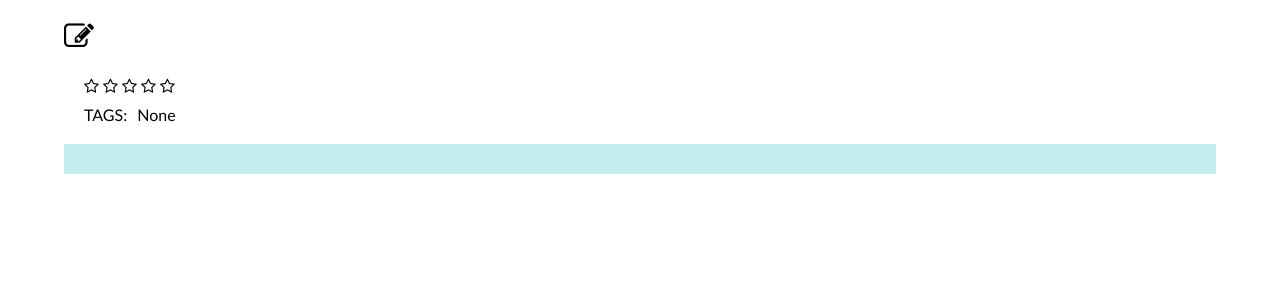
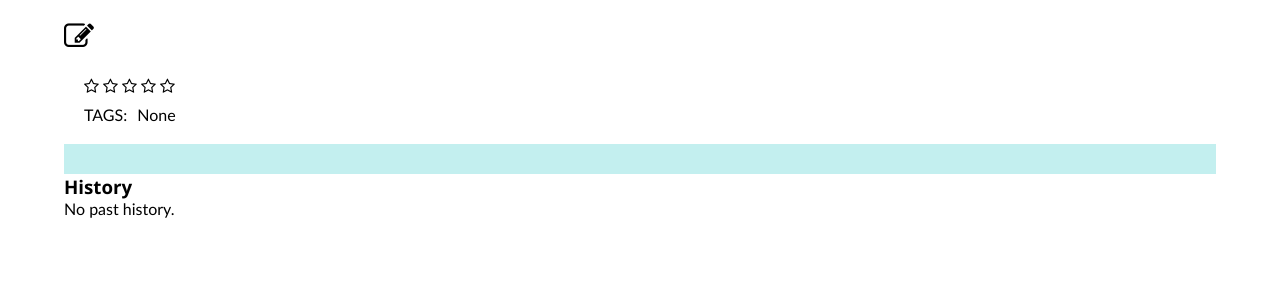
Before and after one commit to apeartist/diabolowiki, a Django app: template diabolowiki/templates/tricks/trickbase.html in a window 1280 px wide. Shown: the part 109-409 px from the top of the page. Run offline with Django 5.2, Linux system fonts and the light colour scheme; the template is opened without the code that fills it, so the values that code supplies are empty; parts of the project's set-up code (start-up, migrations or seed data) failed here and were passed over.

Commit message:
integrating simple_history

```diff
--- a/diabolowiki/diabolowiki/settings.py
+++ b/diabolowiki/diabolowiki/settings.py
@@ -39,6 +39,7 @@ INSTALLED_APPS = [
     'django.contrib.staticfiles',
     'tricks',
     'accounts',
+    'simple_history',
 ]
 
 MIDDLEWARE = [
@@ -49,6 +50,7 @@ MIDDLEWARE = [
     'django.contrib.auth.middleware.AuthenticationMiddleware',
     'django.contrib.messages.middleware.MessageMiddleware',
     'django.middleware.clickjacking.XFrameOptionsMiddleware',
+    'simple_history.middleware.HistoryRequestMiddleware',
 ]
 
 ROOT_URLCONF = 'diabolowiki.urls'
--- a/diabolowiki/templates/tricks/trickbase.html
+++ b/diabolowiki/templates/tricks/trickbase.html
@@ -28,4 +28,16 @@
         </ol>
     </div>
 
+    <div>
+        <h3>History</h2>
+        {% if history.prev_record %}
+        <p>Last edit by {{history.history_user}}</p>
+        {% for change in history_changes %}
+        <p>{{change.field}}: {{change.old}} -> {{change.new}} </p>
+        {% endfor %}
+        {% else %}
+        <p>No past history.</p>
+        {% endif %}
+    </div>
+
 {% endblock content %}
--- a/diabolowiki/tricks/models.py
+++ b/diabolowiki/tricks/models.py
@@ -1,6 +1,7 @@
 from django.db import models
 from django.utils.text import slugify
 from django.contrib.postgres.fields import ArrayField
+from simple_history.models import HistoricalRecords
 
 # Create your models here.
 
@@ -15,6 +16,7 @@ class Trick(models.Model):
     #photo = models.ImageField(upload_to='photo', blank=True)
     instructions = ArrayField(base_field=models.TextField(blank=True, null=True), blank=True, default=list)
     tags = models.ManyToManyField("tricks.TrickTag", related_name="tricks_trick_related", blank=True)
+    history = HistoricalRecords()
 
     # clean up the field data (custom)
     def clean(self):
@@ -29,7 +31,7 @@ class Trick(models.Model):
 
     # returns basic description of the trick
     def __str__(self):
-        return self.name+": "+('*'*self.difficulty)+" "+self.description
+        return self.name+": "+('★'*self.difficulty)+('☆'*(5-self.difficulty))+" "+self.description
 
     # creation method to just create a trick with the name
     @classmethod
--- a/diabolowiki/tricks/views.py
+++ b/diabolowiki/tricks/views.py
@@ -15,8 +15,11 @@ def alltricks(request):
 
 def trick(request, trickname):
     tr = Trick.objects.get(slug=trickname)
+    first = tr.history.first()
     context = {
-        'trick':tr
+        'trick':tr,
+        'history': first,
+        'history_changes': first.diff_against(first.prev_record).changes,
     }
     return render(request, 'tricks/trickbase.html', context)
 
```
Also changed, not shown: diabolowiki/templates/tricks/edittrick.html (line endings or trailing spaces), diabolowiki/tricks/migrations/0012_historicaltrick.py (added).
